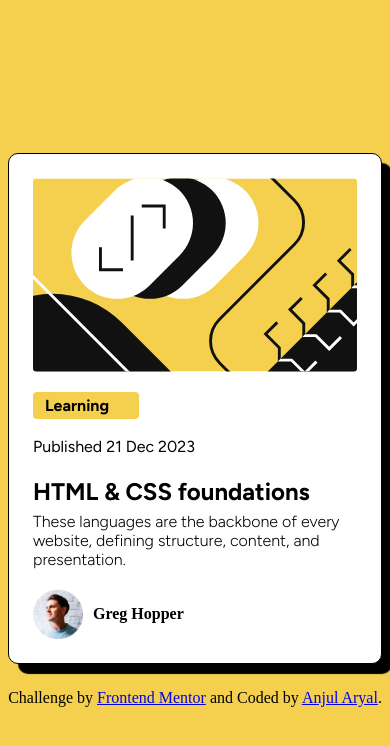
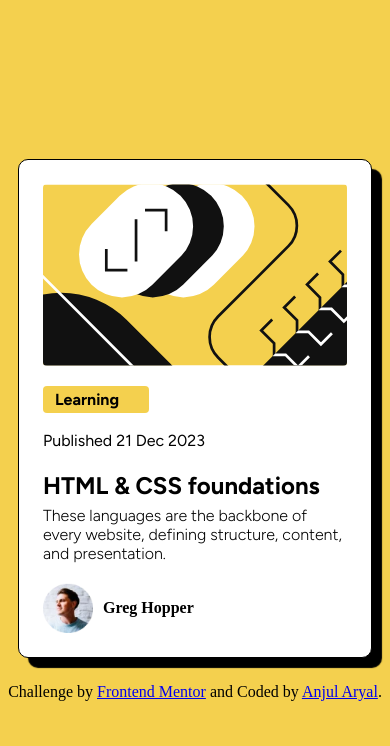
Before and after one commit to AnjulAryal/Blog-Preview-Card, a plain HTML site: page index.html in a window 390 px wide. Drawn offline with Linux system fonts and the light colour scheme.

Commit message:
media query

```diff
--- a/style.css
+++ b/style.css
@@ -70,3 +70,9 @@ h1{
 span{
     font-weight: bold;
 }
+@media (max-width:900px){
+    main{
+      margin-left: 10px;
+      margin-right: 10px;
+    }
+}
```
